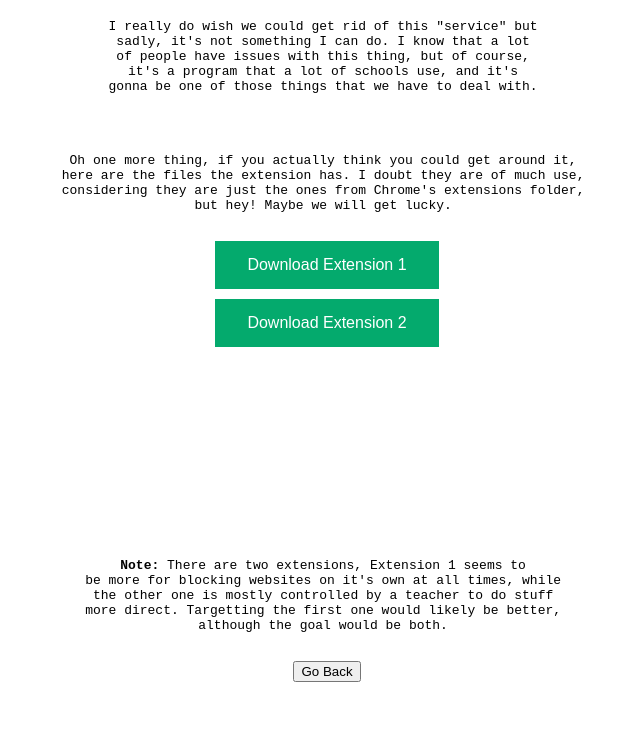
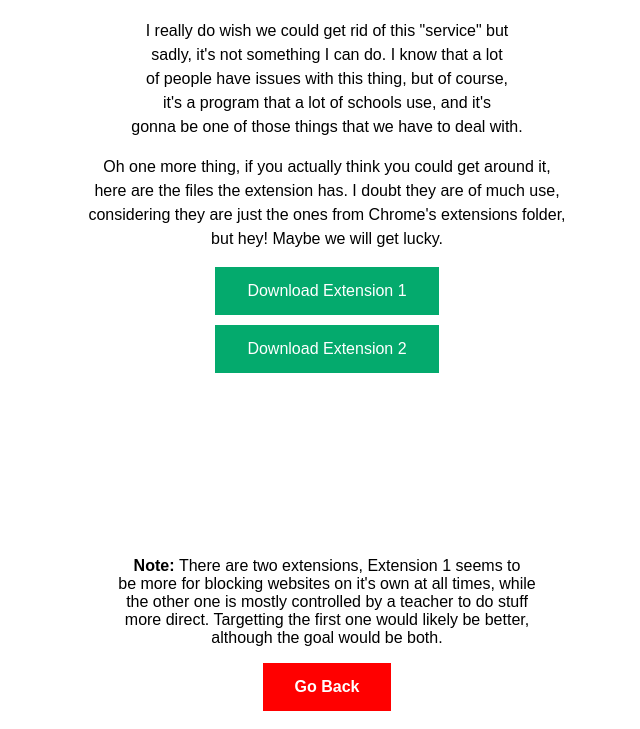
Before and after one commit to rocky-rickaby10/securly, a plain HTML site: page more.html in a window 1280 px wide. Shown: the part 79-808 px from the top of the page, without its empty margins (313-953 px from the left). Drawn offline with Linux system fonts and the light colour scheme.

Commit message:
Update more.html

```diff
--- a/more.html
+++ b/more.html
@@ -1,6 +1,4 @@
-
 <!DOCTYPE html>
-
 <html>
   <head>
     <title>More Info</title>
@@ -9,37 +7,38 @@
   </head>
   <body>
     <h1>More Info</h1>
-    <pre>
-I really do wish we could get rid of this &quot;service&quot; but
-sadly, it&apos;s not something I can do. I know that a lot
-of people have issues with this thing, but of course,
-it&apos;s a program that a lot of schools use, and it&apos;s
-gonna be one of those things that we have to deal with.
-    </pre><br>
 
-	<pre>
-Oh one more thing, if you actually think you could get around it,
-here are the files the extension has. I doubt they are of much use,
-considering they are just the ones from Chrome's extensions folder,
-but hey! Maybe we will get lucky.
-	</pre>
+    <!-- Paragraph 1 -->
+    <p>
+      I really do wish we could get rid of this &quot;service&quot; but <br>
+      sadly, it&apos;s not something I can do. I know that a lot <br>
+      of people have issues with this thing, but of course, <br>
+      it&apos;s a program that a lot of schools use, and it&apos;s <br>
+      gonna be one of those things that we have to deal with.
+    </p>
 
-	<div class="btn-group">
-	<button type="button" class="button" onclick="window.location.href = 'https://thatoneusercausingchaos.github.io/securly/uploads/Securly_for_Chromebooks_2.98.59_0.zip'">Download Extension 1</button>
-	<button type="button" class="button" onclick="window.location.href = 'https://thatoneusercausingchaos.github.io/securly/uploads/Securly_Classroom_1.26.2_0.zip'">Download Extension 2</button><br>
-	</div>
-	<pre>
-	  <div style="padding-bottom:150px;"></div>
-<b>Note: </b>There are two extensions, Extension 1 seems to
-be more for blocking websites on it's own at all times, while
-the other one is mostly controlled by a teacher to do stuff
-more direct. Targetting the first one would likely be better,
-although the goal would be both.
-	</pre>
-	</div>
+    <!-- Paragraph 2 -->
+    <p>
+      Oh one more thing, if you actually think you could get around it, <br>
+      here are the files the extension has. I doubt they are of much use, <br>
+      considering they are just the ones from Chrome's extensions folder, <br>
+      but hey! Maybe we will get lucky.
+    </p>
+    <button type="button" class="button" onclick="window.location.href = 'https://rocky-rickaby10.github.io/securly/uploads/Securly_for_Chromebooks_2.98.59_0.zip'">Download Extension 1</button>
+    <button type="button" class="button" onclick="window.location.href = 'https://rocky-rickaby10.github.io/securly/uploads/Securly_Classroom_1.26.2_0.zip'">Download Extension 2</button><br>
+
+    <!-- Paragraph 3 -->
+    <p>
+    <div style="padding-bottom:150px;"></div>
+    <b>Note: </b>There are two extensions, Extension 1 seems to <br>
+    be more for blocking websites on it's own at all times, while <br>
+    the other one is mostly controlled by a teacher to do stuff <br>
+    more direct. Targetting the first one would likely be better, <br>
+    although the goal would be both.
+    </p>
+    </div>
 
     <!-- Footer -->
-	<button type="button" class="navigation-button" onclick="window.location.href = 'index.html'">Go Back</button><br>
-
+    <button type="button" class="nav-button" onclick="window.location.href = 'index.html'">Go Back</button><br>
   </body>
 </html>
```
